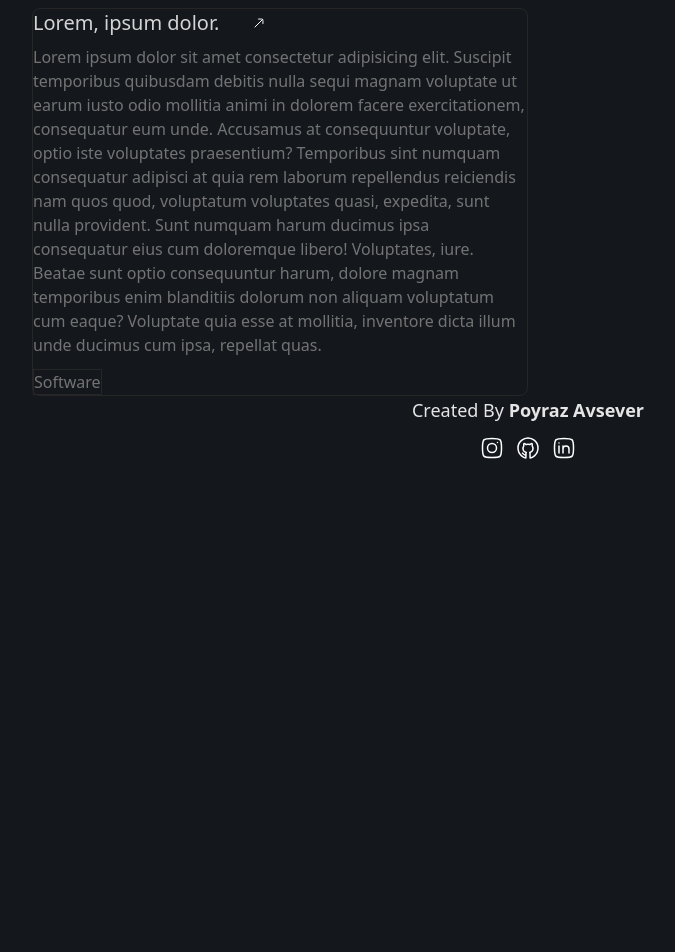
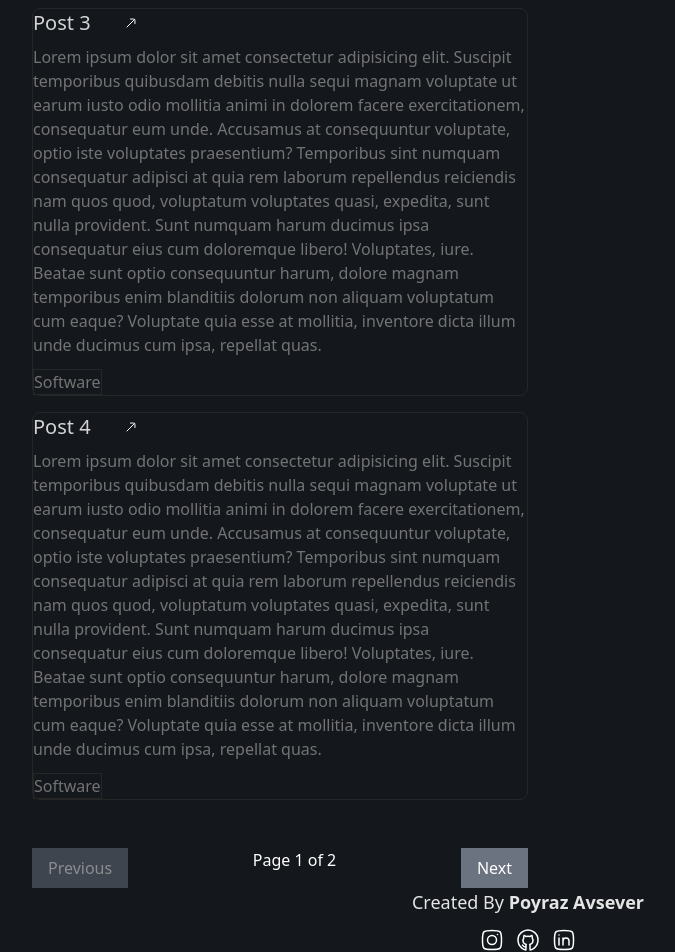
Before and after one commit to poyrazavsever/fullstack_blog, a Next.js app: page /blog in a window 1280 px wide. Shown: the part 996-1948 px from the top of the page, without its empty margins (112-787 px from the left). Before the commit the page ends 1456 px from the top, so only its background shows below. Built offline with nearby package versions, Linux system fonts and the light colour scheme.

Commit message:
feat: added prev next btn for blog page

```diff
--- a/Components/Cards/SmallCard.jsx
+++ b/Components/Cards/SmallCard.jsx
@@ -1,6 +1,6 @@
 import React from 'react'
 
-const SmallCard = () => {
+const SmallCard = ({title}) => {
     return (
         <a href={`/blog/1`}>
 
@@ -12,7 +12,7 @@ const SmallCard = () => {
                     <div className='flex flex-col items-start gap-2'>
                         <div className='w-full flex items-center gap-8 transition-all duration-300 text-neutral-400 '>
 
-                            <h4 className='text-sm md:text-xl font-medium text-neutral-300 line-clamp-1 tracking-wide'>Lorem, ipsum dolor.</h4>
+                            <h4 className='text-sm md:text-xl font-medium text-neutral-300 line-clamp-1 tracking-wide'>{title}</h4>
 
                             <span className="group-hover:translate-x-2 transition-all">
                                 <svg xmlns="http://www.w3.org/2000/svg" width="16" height="16" viewBox="0 0 24 24"><path fill="none" stroke="#ffffff" stroke-linecap="round" stroke-linejoin="round" stroke-width="1.5" d="M17 7L6 18m5-11.868s5.634-.475 6.488.38c.855.854.38 6.488.38 6.488" color="#ffffff" /></svg>
--- a/pages/blog/index.js
+++ b/pages/blog/index.js
@@ -1,9 +1,46 @@
 import SmallCard from "@/Components/Cards/SmallCard";
-import React from "react";
+import React, { useState } from "react";
+import { motion } from "framer-motion";
 
 const Blog = () => {
   const categoryBtn =
     "text-neutral-800 dark:text-neutral-200 font-semibold uppercase transition-all duration-300 ease-in-out hover:text-neutral-600 dark:hover:text-neutral-400 hover:underline hover:underline-offset-4 hover:scale-105";
+
+  // Dummy blog data
+  const blogPosts = [
+    { id: 1, title: "Post 1" },
+    { id: 2, title: "Post 2" },
+    { id: 3, title: "Post 3" },
+    { id: 4, title: "Post 4" },
+    { id: 5, title: "Post 5" },
+    { id: 6, title: "Post 6" },
+    { id: 7, title: "Post 7" },
+    { id: 8, title: "Post 8" },
+    // Daha fazla veri ekleyebilirsin
+  ];
+
+  const postsPerPage = 4; // Her sayfadaki blog kart sayısı
+  const [currentPage, setCurrentPage] = useState(1); // Mevcut sayfa state
+
+  // Blog kartlarını sayfalara bölmek için slice kullanıyoruz
+  const indexOfLastPost = currentPage * postsPerPage;
+  const indexOfFirstPost = indexOfLastPost - postsPerPage;
+  const currentPosts = blogPosts.slice(indexOfFirstPost, indexOfLastPost);
+
+  // Sayfa değiştirme işlevleri
+  const totalPages = Math.ceil(blogPosts.length / postsPerPage);
+
+  const nextPage = () => {
+    if (currentPage < totalPages) {
+      setCurrentPage(currentPage + 1);
+    }
+  };
+
+  const prevPage = () => {
+    if (currentPage > 1) {
+      setCurrentPage(currentPage - 1);
+    }
+  };
 
   return (
     <div className="container mx-auto mt-16 flex items-start justify-between">
@@ -11,10 +48,38 @@ const Blog = () => {
         <h1 className="w-full text-3xl md:text-4xl font-bold text-white text-center md:text-left">
           View My Blog Posts
         </h1>
-        <div className="flex flex-col items-start gap-4">
-          <SmallCard />
-          <SmallCard />
-          <SmallCard />
+
+        <motion.div
+          className="flex flex-col items-start gap-4"
+          key={currentPage} // Her sayfa için unique key veriyoruz
+          initial={{ opacity: 0, x: 100 }} // Başlangıç animasyonu
+          animate={{ opacity: 1, x: 0 }} // Hedef animasyon
+          exit={{ opacity: 0, x: -100 }} // Sayfa çıkışı animasyonu
+          transition={{ duration: 0.5 }} // Animasyon süresi
+        >
+          {/* O anki sayfadaki postları render ediyoruz */}
+          {currentPosts.map((post) => (
+            <SmallCard key={post.id} title={post.title} />
+          ))}
+        </motion.div>
+
+        {/* Sayfa değiştirme butonları */}
+        <div className="flex justify-between w-full mt-4">
+          <button
+            onClick={prevPage}
+            disabled={currentPage === 1}
+            className="px-4 py-2 bg-gray-500 text-white disabled:opacity-50"
+          >
+            Previous
+          </button>
+          <span className="text-white">{`Page ${currentPage} of ${totalPages}`}</span>
+          <button
+            onClick={nextPage}
+            disabled={currentPage === totalPages}
+            className="px-4 py-2 bg-gray-500 text-white disabled:opacity-50"
+          >
+            Next
+          </button>
         </div>
       </div>
 
@@ -30,8 +95,6 @@ const Blog = () => {
           <button className={categoryBtn}>UI/UX Trends</button>
         </div>
       </div>
-
-
     </div>
   );
 };
```
